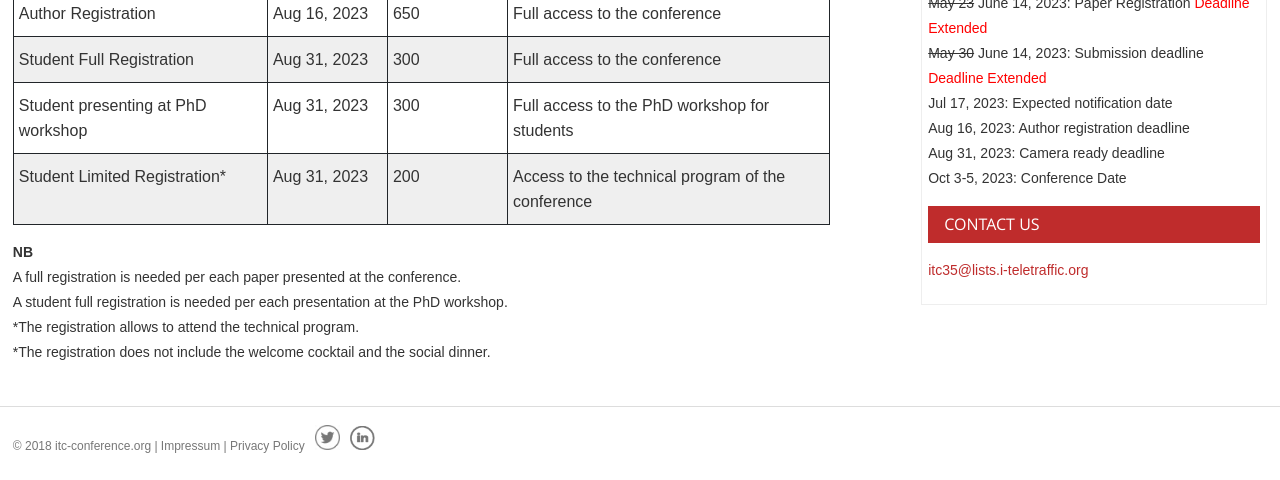
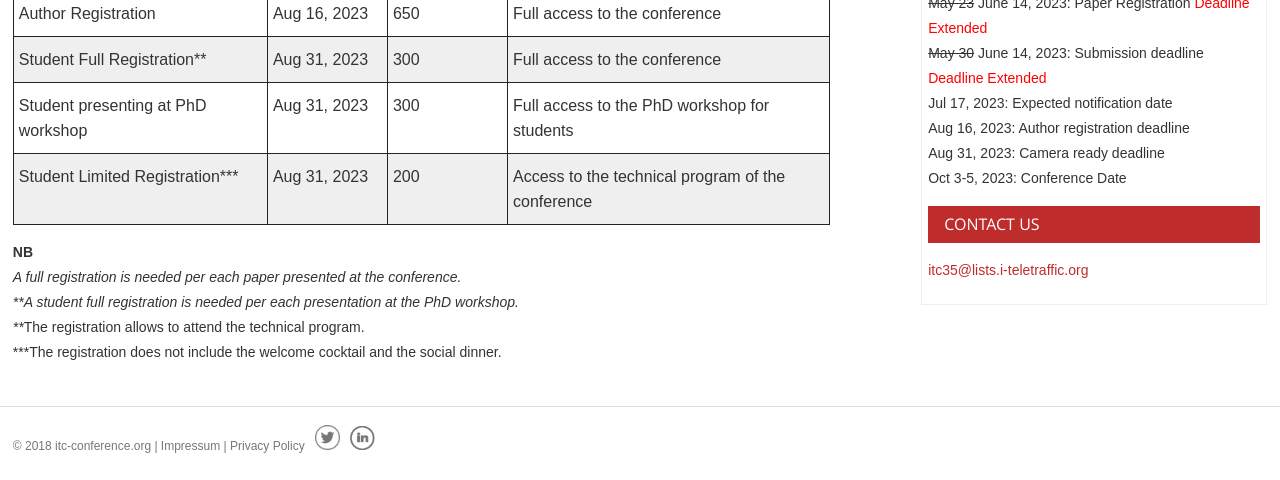
Before and after one commit to ohohlfeld/itc35, a Jekyll site: the page built from registration.md, in a window 1280 px wide. Shown: the part 894-1374 px from the top of the page. Built offline with Jekyll 4.4.1, drawn with Linux system fonts in a browser that asks for light colours; some of the changed text lies outside the part shown.

Commit message:
Update registration.md

```diff
--- a/registration.md
+++ b/registration.md
@@ -37,7 +37,7 @@
 </thead>
 <tbody>
   <tr>
-    <td class="tg-mzrp">Full Registration</td>
+    <td class="tg-mzrp">Full Registration*</td>
     <td class="tg-mzrp">Aug 16, 2023</td>
     <td class="tg-mzrp">650</td>
     <td class="tg-mzrp">Full access to the conference</td>
@@ -49,7 +49,7 @@
     <td class="tg-gmor">Full access to the conference</td>
   </tr>
   <tr>
-    <td class="tg-mzrp">Student Full Registration</td>
+    <td class="tg-mzrp">Student Full Registration**</td>
     <td class="tg-mzrp">Aug 31, 2023</td>
     <td class="tg-mzrp">300</td>
     <td class="tg-mzrp">Full access to the conference</td>
@@ -61,7 +61,7 @@
     <td class="tg-gmor">Full access to the PhD workshop for students</td>
   </tr>
   <tr>
-    <td class="tg-mzrp">Student Limited Registration*</td>
+    <td class="tg-mzrp">Student Limited Registration***</td>
     <td class="tg-mzrp">Aug 31, 2023</td>
     <td class="tg-mzrp">200</td>
     <td class="tg-mzrp">Access to the technical program of the conference</td>
@@ -71,7 +71,7 @@
 
 
 **NB**<br/>
-A full registration is needed per each paper presented at the conference.<br/>
-A student full registration is needed per each presentation at the PhD workshop.<br/>
-*The registration allows to attend the technical program.<br/>
-*The registration does not include the welcome cocktail  and the social dinner.<br/>
+*A full registration is needed per each paper presented at the conference.<br/>
+**A student full registration is needed per each presentation at the PhD workshop.<br/>
+***The registration allows to attend the technical program.<br/>
+***The registration does not include the welcome cocktail  and the social dinner.<br/>
```
